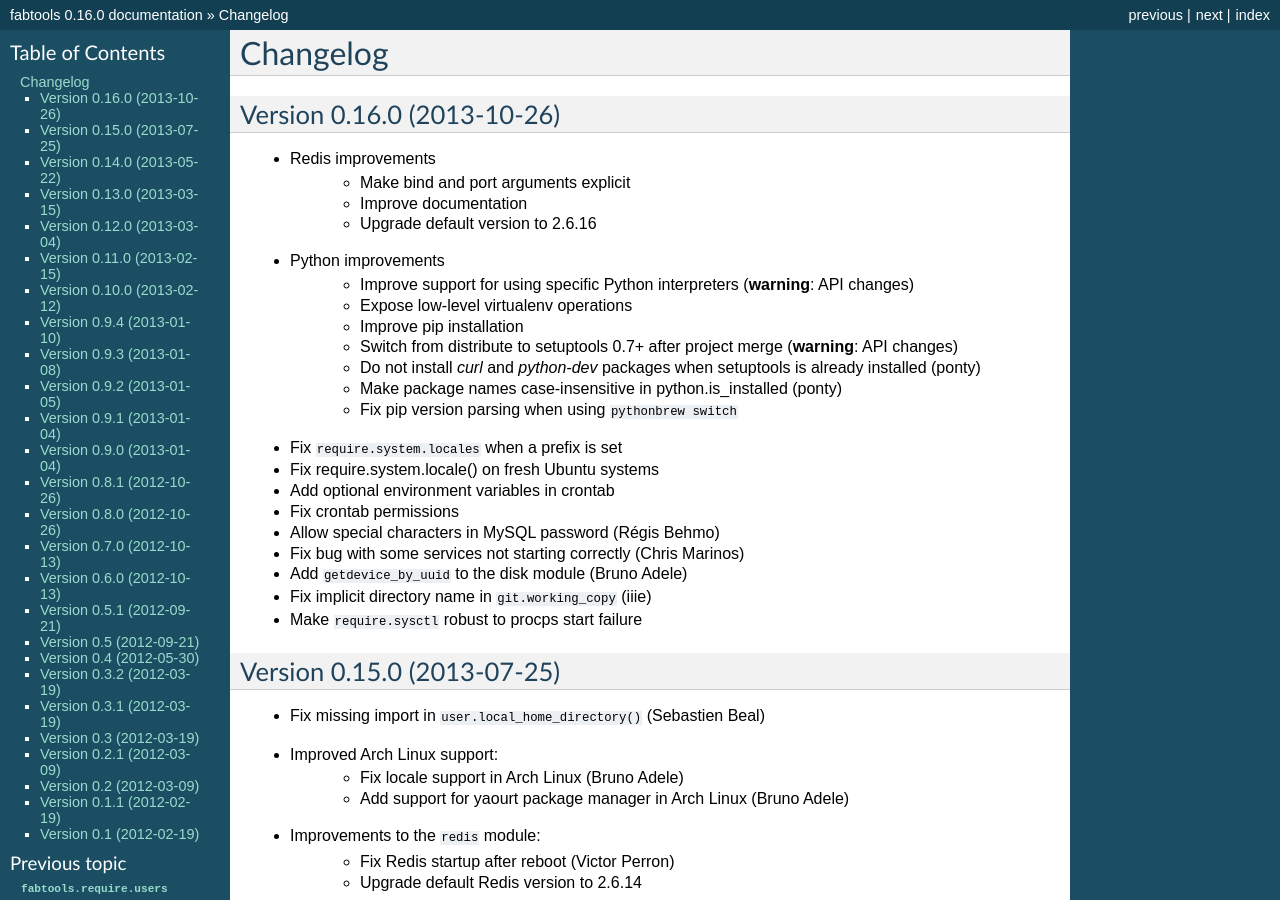
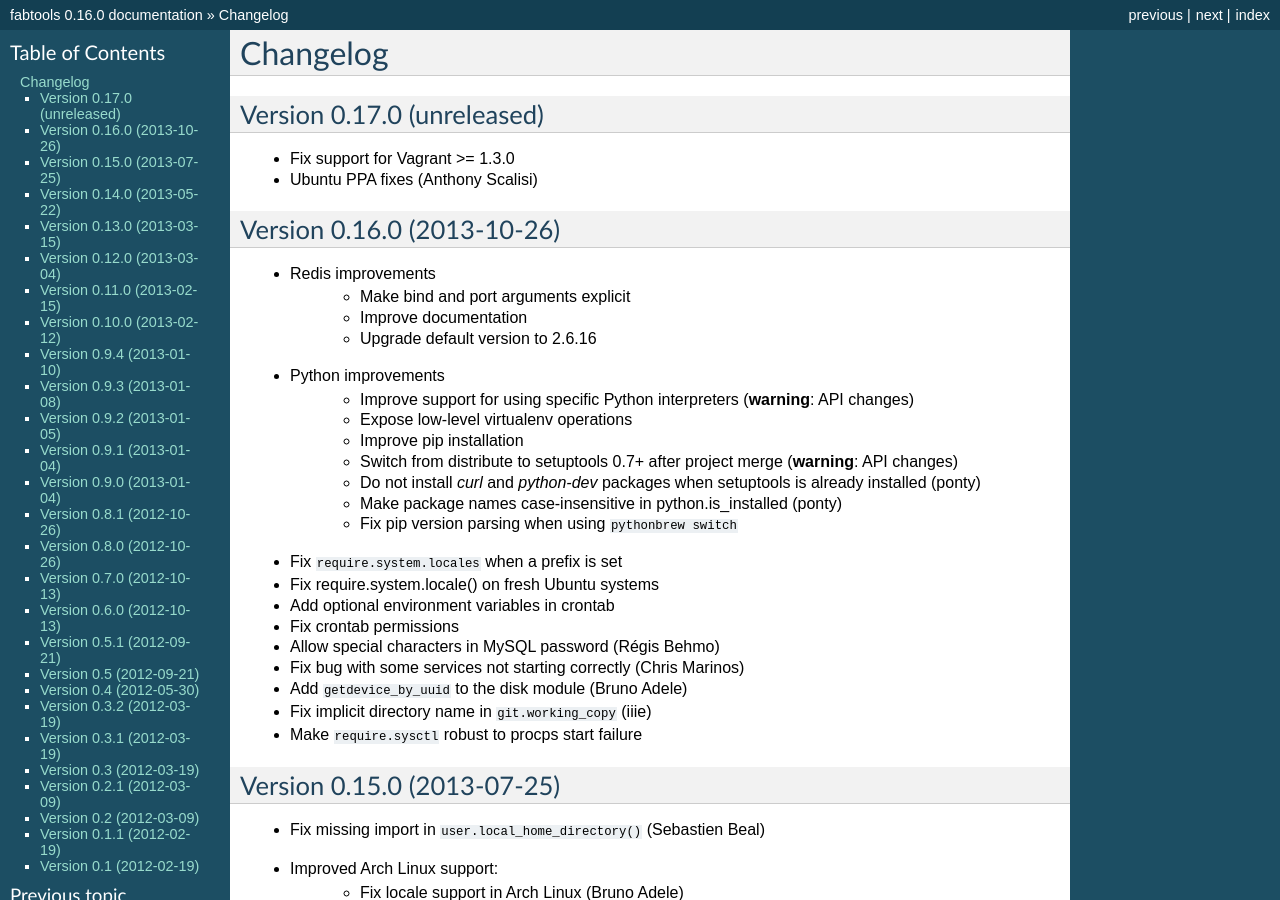
Before and after one commit to fabtools/fabtools, a Sphinx documentation site: the page built from docs/CHANGELOG.rst, in a window 1280 px wide and 900 px high. Built offline with Sphinx 7.4.7, drawn with Linux system fonts in a browser that asks for light colours.

Commit message:
Update changelog

```diff
--- a/docs/CHANGELOG.rst
+++ b/docs/CHANGELOG.rst
@@ -1,5 +1,12 @@
 Changelog
 =========
+
+Version 0.17.0 (unreleased)
+---------------------------
+
+* Fix support for Vagrant >= 1.3.0
+* Ubuntu PPA fixes (Anthony Scalisi)
+
 
 Version 0.16.0 (2013-10-26)
 ---------------------------
```
